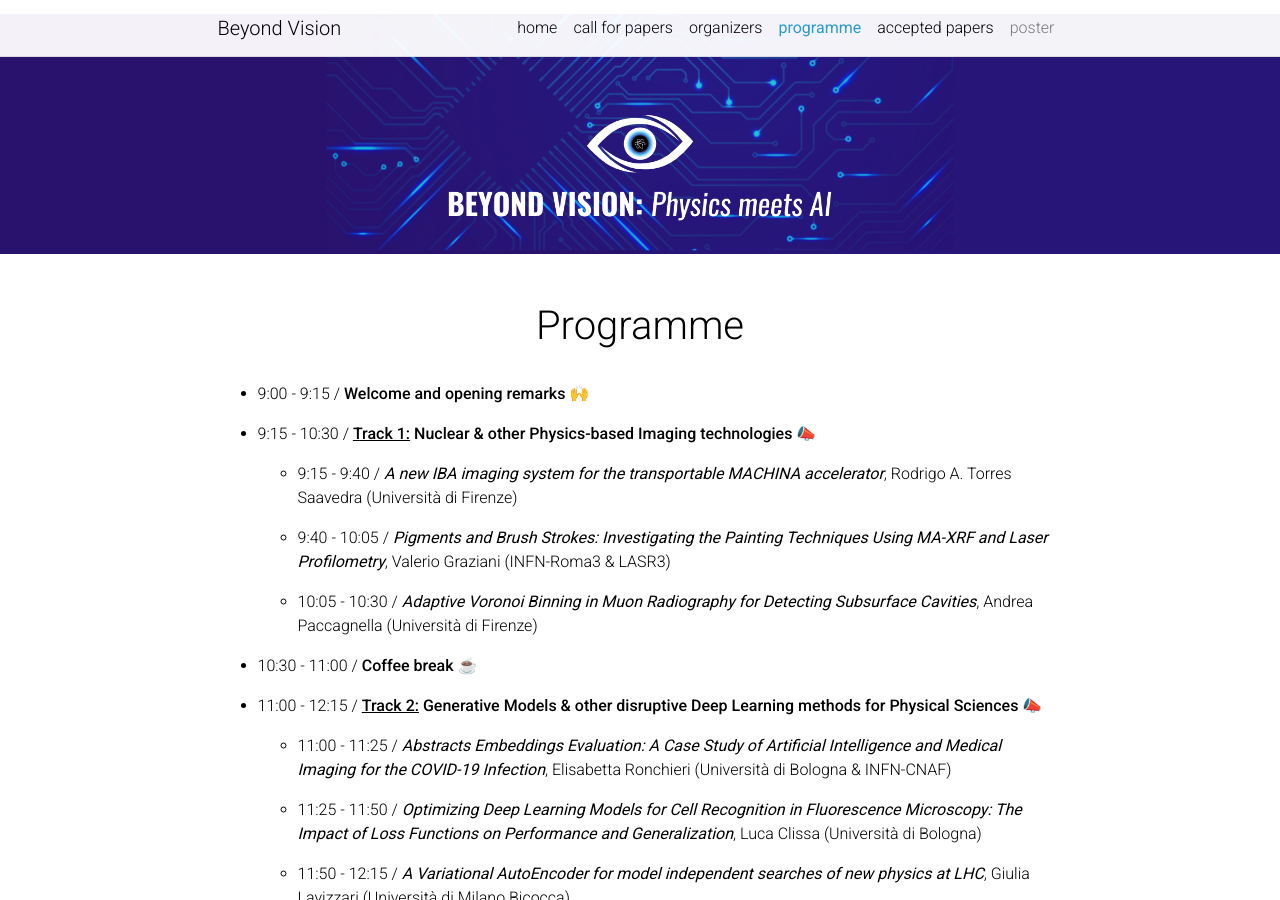
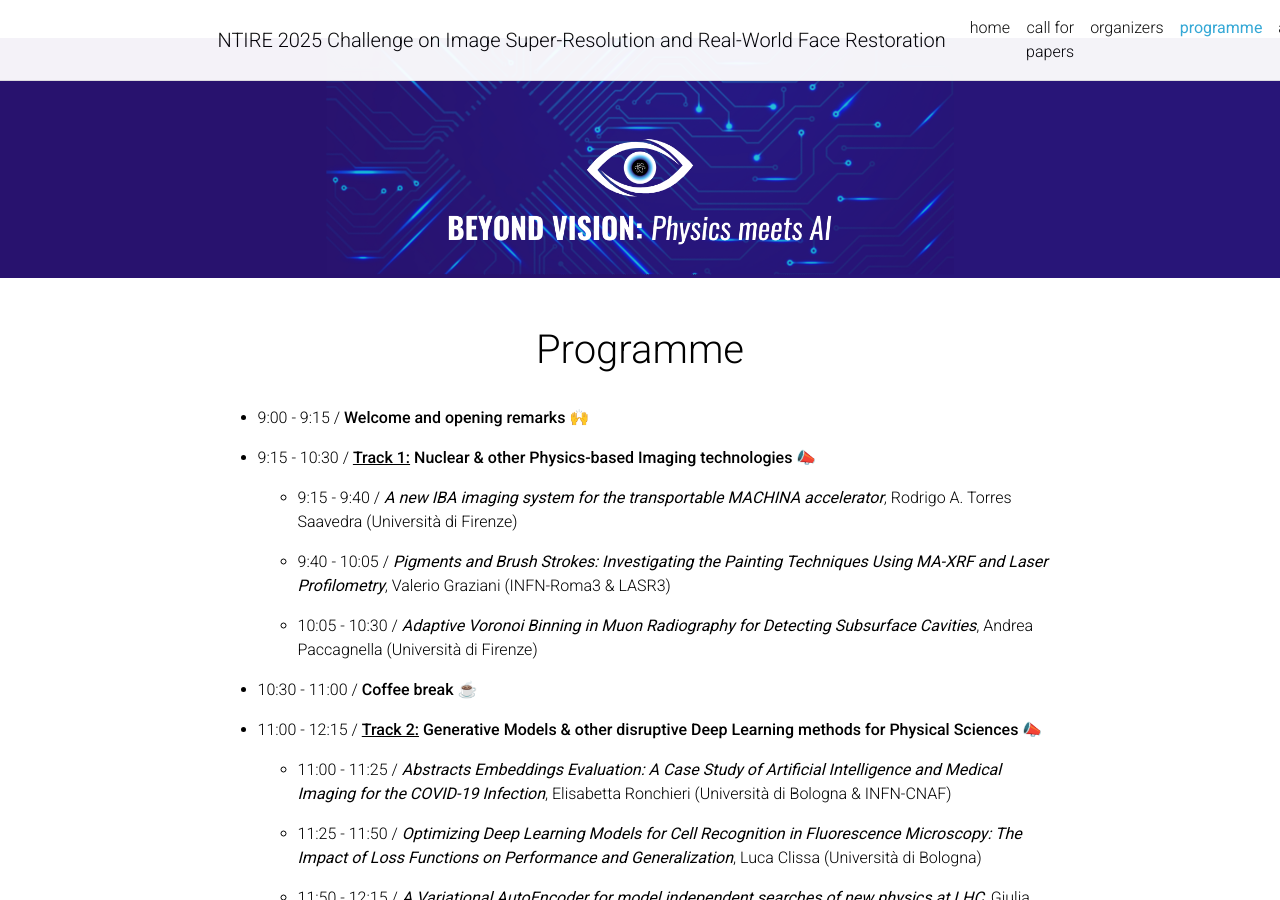
Before and after one commit to Kai-Liu001/ntire, a Jekyll site: the page built from _pages/programme.md, in a window 1280 px wide and 900 px high. Built offline with Jekyll 4.4.1, drawn with Linux system fonts in a browser that asks for light colours; emoji names are drawn with the system emoji font; comment, search, counter and statistics services are not loaded; a style sheet for code colours, icons or effects is not loaded.

```diff
--- a/_config.yml
+++ b/_config.yml
@@ -2,10 +2,10 @@
 # Site settings
 # -----------------------------------------------------------------------------
 
-title: Beyond Vision
-email: bombini@fi.infn.it
+title: NTIRE 2025 Challenge on Image Super-Resolution and Real-World Face Restoration
+email: kai_liu@sjtu.edu.cn
 description: >
-  First ICIAP workshop on imaging-based techniques applied to Physical Sciences
+  NTIRE 2025 Challenge on Image Super-Resolution and Real-World Face Restoration
 footer_text: >
   Powered by <a href="https://jekyllrb.com/" target="_blank">Jekyll</a> with <a href="https://github.com/alshedivat/al-folio">al-folio</a> theme.
   Hosted by <a href="https://pages.github.com/" target="_blank">GitHub Pages</a>.
```
